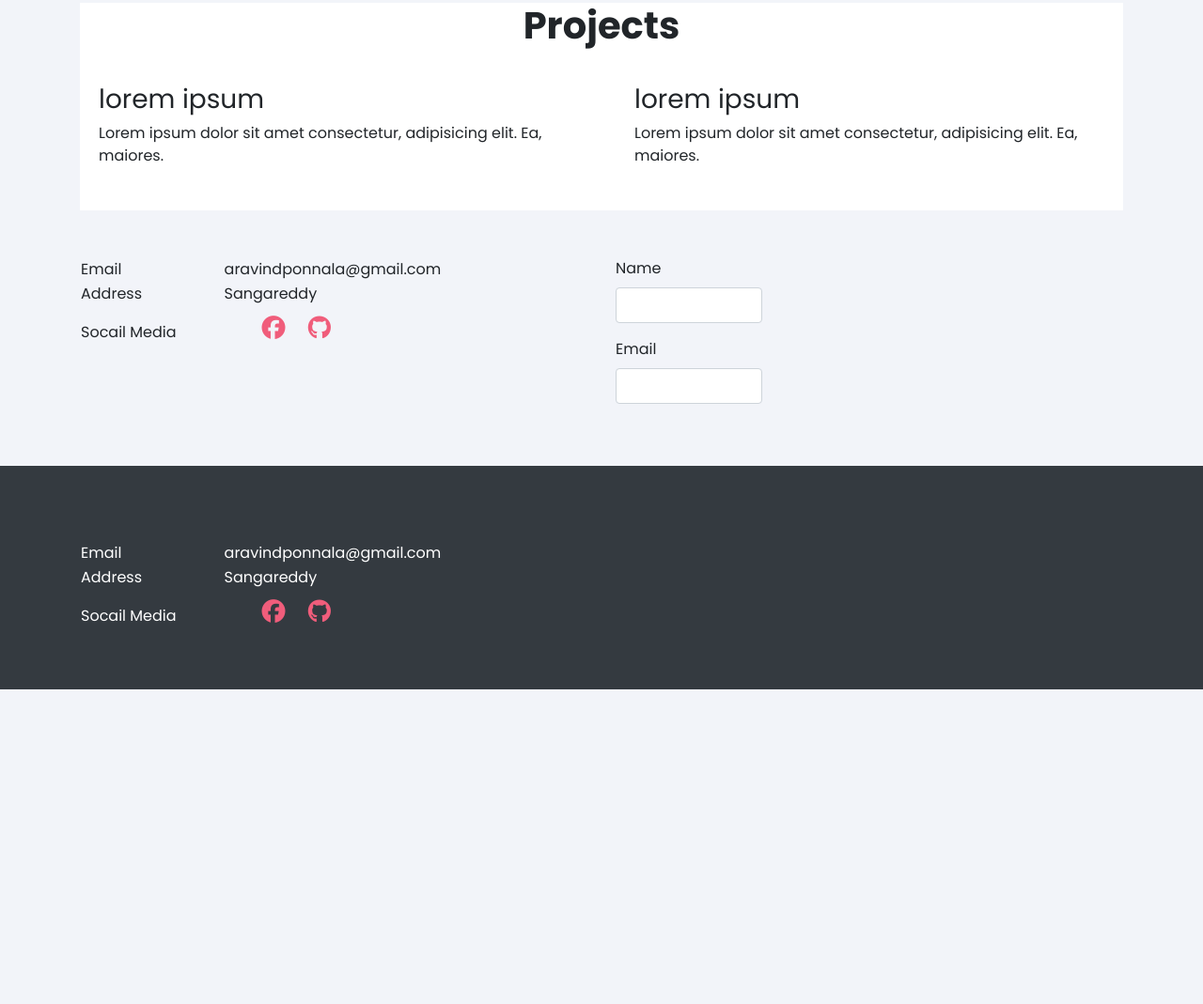
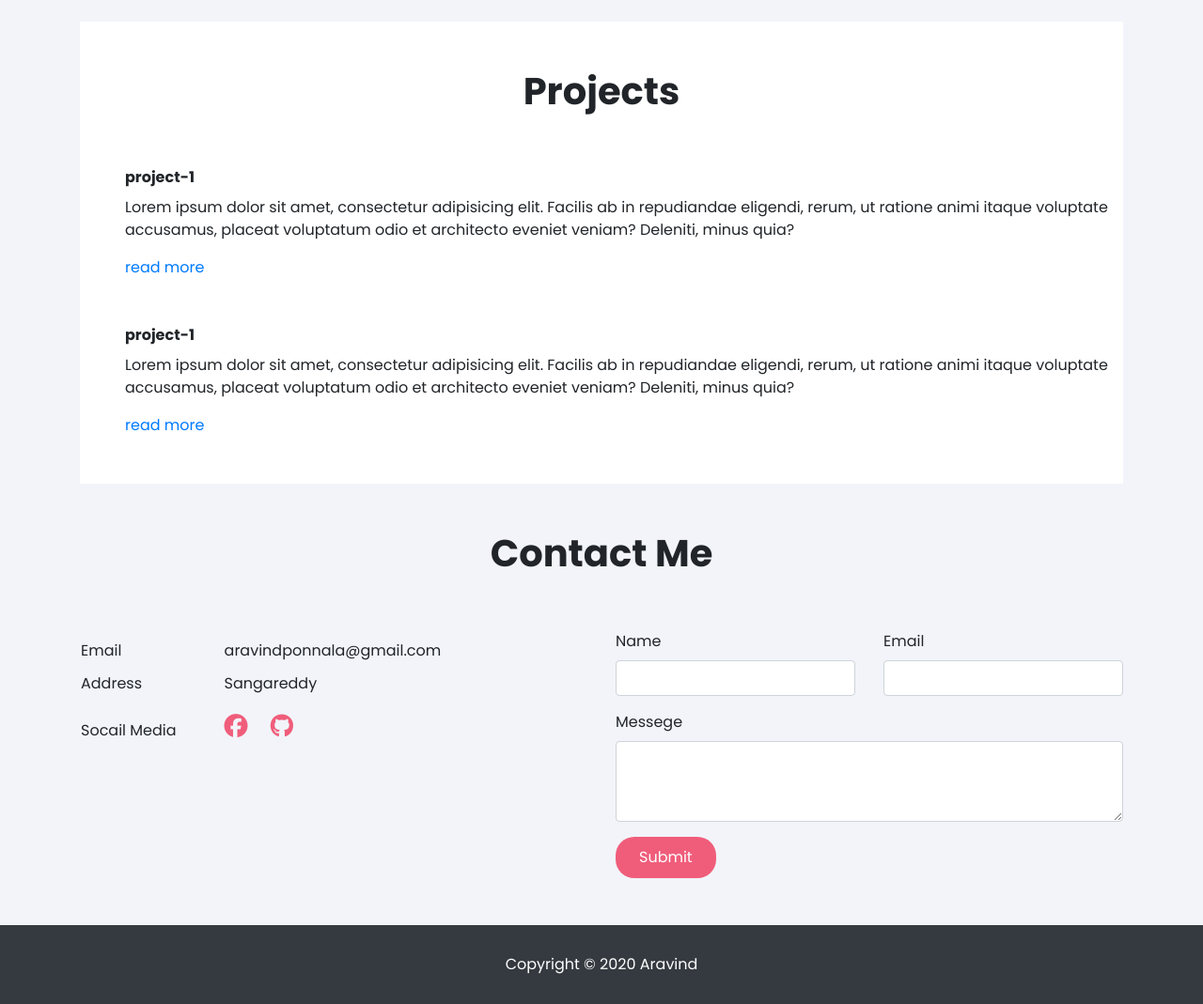
Before and after one commit to ferozfuri/aravind-portfolio, a plain HTML site: page index.html in a window 1280 px wide. Shown: the part 1484-2553 px from the top of the page at 94% size. Before the commit the page ends 2218 px from the top, so only its background shows below. Drawn offline with nearby package versions, Linux system fonts and the light colour scheme.

Commit message:
Add files via upload

```diff
--- a/index.html
+++ b/index.html
@@ -7,6 +7,8 @@
     <title>Aravind Portfolio</title>
     <link rel="stylesheet" href="style.css">
     <script src="script.js"></script>
+    <script src="https://code.jquery.com/jquery-3.5.1.min.js"
+        integrity="sha256-9/aliU8dGd2tb6OSsuzixeV4y/faTqgFtohetphbbj0=" crossorigin="anonymous"></script>
     <link rel="stylesheet" href="https://maxcdn.bootstrapcdn.com/bootstrap/4.0.0/css/bootstrap.min.css"
         integrity="sha384-Gn5384xqQ1aoWXA+058RXPxPg6fy4IWvTNh0E263XmFcJlSAwiGgFAW/dAiS6JXm" crossorigin="anonymous">
     <script src="https://code.jquery.com/jquery-3.2.1.slim.min.js"
@@ -74,19 +76,24 @@
     <div class="container">
         <div class="experience mt-5 pb-3">
             <h1 class="font-weight-bold text-center">Experience</h1>
-            <div class="experience-list">
+            <div class="experience-list pl-5">
                 <div class="font-weight-bold">intern as python developer at xyz</div>
                 <p>From 1-1-2019 to 1-6-2019</p>
                 <p>
-                    Lorem ipsum dolor sit amet consectetur adipisicing elit. Ipsam quae vel sunt porro veritatis eveniet asperiores maiores optio corrupti unde inventore impedit debitis numquam, quis autem minima quaerat nostrum fugit?
+                    Lorem ipsum dolor sit amet consectetur adipisicing elit. Ipsam quae vel sunt porro veritatis eveniet
+                    asperiores maiores optio corrupti unde inventore impedit debitis numquam, quis autem minima quaerat
+                    nostrum fugit?
                 </p>
             </div>
-            <div class="experience-list">
+            <div class="experience-list pl-5">
                 <div class="font-weight-bold">python developer at xyz</div>
                 <p>From 1-6-2019 to till date</p>
                 <p>
-                    Lorem ipsum dolor, sit amet consectetur adipisicing elit. Soluta qui perspiciatis voluptatem harum sit accusamus eos praesentium, facere nam autem atque hic molestiae nesciunt perferendis laudantium quasi neque sunt asperiores!
+                    Lorem ipsum dolor, sit amet consectetur adipisicing elit. Soluta qui perspiciatis voluptatem harum
+                    sit accusamus eos praesentium, facere nam autem atque hic molestiae nesciunt perferendis laudantium
+                    quasi neque sunt asperiores!
                 </p>
+
             </div>
         </div>
     </div>
@@ -95,23 +102,27 @@
         <div class="container">
             <div class="project-body">
                 <h1 class="font-weight-bold text-center">Projects</h1>
-                <div class="row">
-                    <div class="experience-list col-md-6">
-                        <div class="experience-inside">
-                            <h3>lorem ipsum</h3>
-                            <p>
-                                Lorem ipsum dolor sit amet consectetur, adipisicing elit. Ea, maiores.
+                <div class="project-1 pt-5 pl-5">
+                    <div class="font-weight-bold">
+                        project-1
+                    </div>
+                    <p class="pt-2">
+                        Lorem ipsum dolor sit amet, consectetur adipisicing elit. Facilis ab in repudiandae eligendi,
+                        rerum, ut ratione animi itaque voluptate accusamus, placeat voluptatum odio et architecto
+                        eveniet veniam? Deleniti, minus quia?
                     </p>
+                    <a href="#">read more</a>
                 </div>
+                <div class="project-1 pt-5 pl-5">
+                    <div class="font-weight-bold">
+                        project-1
                     </div>
-                    <div class="experience-list col-md-6">
-                        <div class="experience-inside">
-                            <h3>lorem ipsum</h3>
-                            <p>
-                                Lorem ipsum dolor sit amet consectetur, adipisicing elit. Ea, maiores.
+                    <p class="pt-2">
+                        Lorem ipsum dolor sit amet, consectetur adipisicing elit. Facilis ab in repudiandae eligendi,
+                        rerum, ut ratione animi itaque voluptate accusamus, placeat voluptatum odio et architecto
+                        eveniet veniam? Deleniti, minus quia?
                     </p>
-                        </div>
-                    </div>
+                    <a href="#">read more</a>
                 </div>
             </div>
         </div>
@@ -119,10 +130,10 @@
     <!-- contact section -->
     <section class="contact-me">
         <div class="container">
-            <div class="row">
+            <h1 class="font-weight-bold text-center">Contact Me</h1>
+            <div class="row contact-container">
                 <div class="col-md-6">
-                    <div class="footer-text">
-                        <table class="footer-about">
+                    <table class="contact-about">
                         <tbody>
                             <tr>
                                 <td>Email</td>
@@ -136,7 +147,8 @@
                                 <td>Socail Media</td>
                                 <td>
                                     <ul class="social-media-links">
-                                            <li><i class="fa fa-facebook-official primary-color" aria-hidden="true"></i></li>
+                                        <li><i class="fa fa-facebook-official primary-color" aria-hidden="true"></i>
+                                        </li>
                                         <li><i class="fa fa-github primary-color" aria-hidden="true"></i></li>
                                     </ul>
                                 </td>
@@ -144,18 +156,22 @@
                         </tbody>
                     </table>
                 </div>
-                </div>
                 <div class="contact-form col-md-6">
-                    <div class="row">
-                        <form class="inline-form">
+                    <div class="">
+                        <form class="inline-form row">
                             <div class="form-group col-md-6">
                                 <label for="name">Name</label>
-                                <input type="text" name="name" class="form-control form-width" required>
+                                <input type="text" name="name" class="form-control" required name="entry.612262960" id="name" entry>
                             </div>
                             <div class="form-group col-md-6">
                                 <label for="email">Email</label>
-                                <input type="email" name="name" class="form-control form-width" required>
+                                <input type="email" name="name" class="form-control" name="entry.2088890865" id="email" required>
                             </div>
+                            <div class="form-group col-md-12">
+                                <label for="messege">Messege</label>
+                                <textarea name="messege" cols="30" rows="3" class="form-control" name="entry.1353541107" id="messege" required></textarea>
+                            </div>
+                            <button type="submit" class="btn-submit" onclick="postToGoogle();">Submit</button>
                         </form>
                     </div>
                 </div>
@@ -166,32 +182,8 @@
     <footer class="bg-dark">
         <div class="container">
             <div class="footer-container">
-                <div class="row">
-                    <div class="col-md-6">
-                        <div class="footer-text">
-                            <table class="footer-about">
-                                <tbody>
-                                    <tr>
-                                        <td>Email</td>
-                                        <td>aravindponnala@gmail.com</td>
-                                    </tr>
-                                    <tr>
-                                        <td>Address</td>
-                                        <td>Sangareddy</td>
-                                    </tr>
-                                    <tr>
-                                        <td>Socail Media</td>
-                                        <td>
-                                            <ul class="social-media-links">
-                                                <li><i class="fa fa-facebook-official primary-color" aria-hidden="true"></i></li>
-                                                <li><i class="fa fa-github primary-color" aria-hidden="true"></i></li>
-                                            </ul>
-                                        </td>
-                                    </tr>
-                                </tbody>
-                            </table>
-                        </div>
-                    </div>
+                <div class="copyright-text text-center">
+                    Copyright &copy; 2020 Aravind
                 </div>
             </div>
         </div>
--- a/script.js
+++ b/script.js
@@ -1,8 +1,17 @@
-function myFunction(){
-    var navbar=document.getElementById("navbar");
-    var y=navbar.scrollTop;
-    document.getElementById("demo").innerHTML = "Vertically: " + y + "px";
-    if(y>=20){
-        navbar.style.opacity='100';
-    }
+postToGoogle();
+
+function postToGoogle() {
+    var name = $("#name").val();
+    var email = $("#email").val();
+    var messege = $("#messege").val();
+    $.ajax({
+        url : "https://docs.google.com/forms/u/0/d/e/1FAIpQLSeZwySuiDKFZxEvgEG7kIUQo9SXr5nf52Bgn4D3nHs8lQvjEA/formResponse",
+        data : {"entry.612262960":name,"entry.2088890865":email,"entry.1353541107":messege},
+        type : "post",
+        dataType : "xml",
+        success:function(res){
+            console.log(res);
+        }
+    });
+    return false;
 }
--- a/style.css
+++ b/style.css
@@ -48,15 +48,16 @@ button:focus{
 .skills{
     margin-top: 30px;
     background-color: #ffffff;
-    padding-top: 80px;
+    padding-top: 50px;
 }
 .skill-list{
     padding-left: 100px !important;
     padding-top: 30px;
     padding-bottom: 50px;
 }
+/* experience */
 .experience-list{
-    padding: 10px;
+    padding-top: 30px;
 }
 .experience-inside{
     background-color: #ffffff;
@@ -64,23 +65,41 @@ button:focus{
 }
 /* projects */
 .project-body{
+    margin-top: 30px;
     background-color: #ffffff;
+    padding: 50px 0px;
 }
 /* contact-section */
 .contact-me{
     margin-top: 50px;
 }
+.contact-container{
+    padding-top: 50px;
+}
+.contact-about{
+    padding-top: 50px;
+}
+.btn-submit{
+    background-color: #f05d7b;
+    color: #ffffff;
+    border: none;
+    margin-left: 15px;
+    padding: 10px 25px;
+    border-radius: 20px;
+}
 /* footer */
 .footer-container{
     margin-top: 50px;
-    padding-top: 80px;
-    padding-bottom: 50px;
+    padding-top: 30px;
+    padding-bottom: 30px;
 }
-.footer-about>tbody>tr>td{
+.contact-about>tbody>tr>td{
     padding-right: 50px;
+    padding-top: 10px;
 }
 .social-media-links{
     list-style-type: none;
+    padding-left: 0px !important;
 }
 .social-media-links>li{
     display: inline-block;
```
Lines whose indentation alone changed are shown as unchanged.
